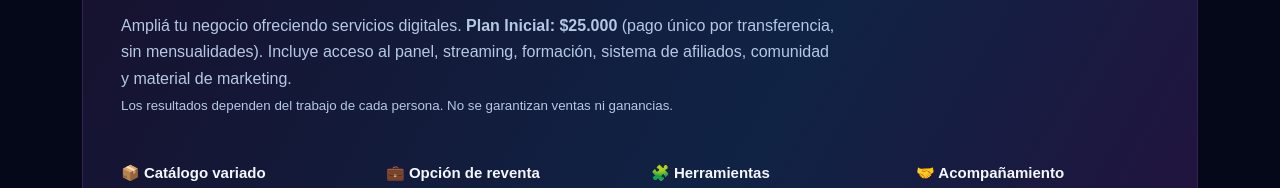
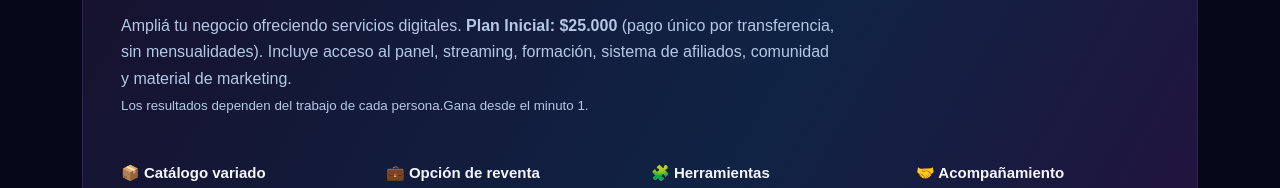
Before and after one commit to Cmgdigi/CMG_DIGITAL, a plain HTML site: page index.html in a window 1280 px wide. Shown: the part 3698-3886 px from the top of the page. Drawn offline with Linux system fonts and the light colour scheme.

Commit message:
Update index.html

```diff
--- a/index.html
+++ b/index.html
@@ -41,7 +41,7 @@ document.addEventListener('click', function(e){
 </div><p class="social-note">Los servicios y las condiciones dependen de cada plataforma y disponibilidad. No se garantizan resultados ni crecimiento orgánico.</p>
 </section>
 <section class="section" id="revendedores">
-<div class="reseller"><div class="eyebrow">Oportunidad para emprender</div><h2>¡Sumate a CMG DIGITAL!<br><span>Convertite en revendedor.</span></h2><p>Ampliá tu negocio ofreciendo servicios digitales. <strong>Plan Inicial: $25.000</strong> (pago único por transferencia, sin mensualidades). Incluye acceso al panel, streaming, formación, sistema de afiliados, comunidad y material de marketing.<br><small>Los resultados dependen del trabajo de cada persona. No se garantizan ventas ni ganancias.</small></p>
+<div class="reseller"><div class="eyebrow">Oportunidad para emprender</div><h2>¡Sumate a CMG DIGITAL!<br><span>Convertite en revendedor.</span></h2><p>Ampliá tu negocio ofreciendo servicios digitales. <strong>Plan Inicial: $25.000</strong> (pago único por transferencia, sin mensualidades). Incluye acceso al panel, streaming, formación, sistema de afiliados, comunidad y material de marketing.<br><small>Los resultados dependen del trabajo de cada persona.Gana desde el minuto 1.</small></p>
 <div class="features"><div><h3>📦 Catálogo variado</h3><p>Entretenimiento, gaming, herramientas digitales y servicios para redes.</p></div><div><h3>💼 Opción de reventa</h3><p>Conocé las alternativas para ofrecer nuestros servicios a tus clientes.</p></div><div><h3>🧩 Herramientas</h3><p>Consultá por página web y panel de ventas para revendedores.</p></div><div><h3>🤝 Acompañamiento</h3><p>Atención para resolver tus dudas y conocer cómo comenzar.</p></div></div>
 <a class="button" data-kind="revendedor" data-msg="Hola, llegué desde la página de CMG DIGITAL y estoy interesado/a en convertirme en revendedor. Quisiera conocer el catálogo y las condiciones comerciales.">Quiero ser revendedor ↗</a>
 </div></section>
```
